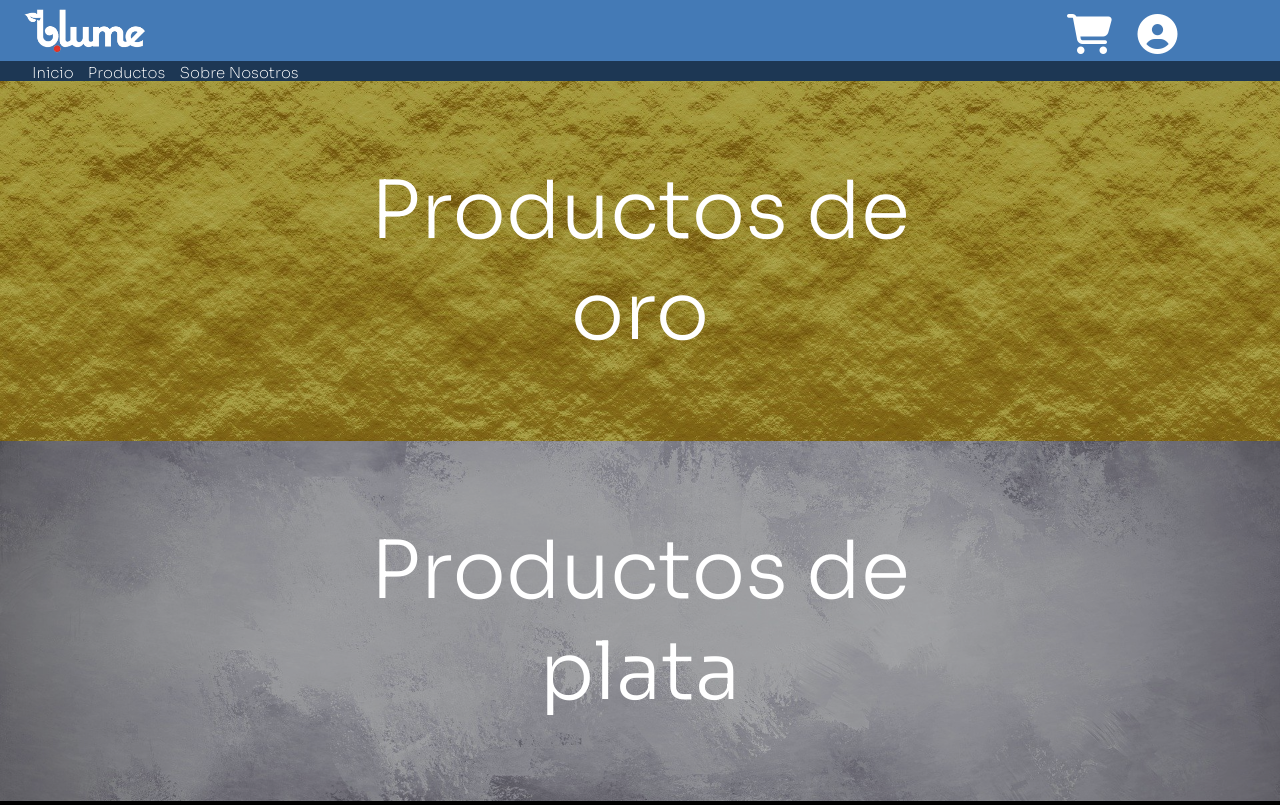
After one commit to manuelandres66/blume, a Django app: page /joya/ in a window 1280 px wide. The commit adds this page. Run offline with Django 3.2, Linux system fonts and the light colour scheme; some libraries are stand-ins or nearby versions.

Commit message:
Pagina productos, Cantidad Items, Start envios

```diff
--- a/envios/models.py
+++ b/envios/models.py
@@ -56,3 +56,4 @@ class Envios(models.Model):
 class Item_enviado(models.Model):
     envio = models.ForeignKey(Envios, on_delete=models.CASCADE)
     producto = models.ForeignKey(Joya, on_delete=models.CASCADE)
+    cantidad = models.PositiveIntegerField(default=1)
--- a/principal/urls.py
+++ b/principal/urls.py
@@ -5,16 +5,22 @@ from . import views
 
 urlpatterns  = [
     path('', views.home),
+    path('joya/', views.productos),
     path('joya/<str:material>/<str:tipo>/<int:id_joya>/', views.joya),
     path('joya/<str:material>/', views.oro),
+
     path('login/', views.ingresar),
     path('login/cuenta_nueva/', views.nueva_cuenta),
     path('logout/', views.salir),
+
     path('carro/', views.carro_compras),
     path('carro/ahora/', views.comprar_ahora),
+
     path('checkout/', views.checkout),
     path('checkout/tarjeta/', views.tarjeta),
     path('checkout/pse/', views.pse),
     path('checkout/ticket/<str:tipo>/', views.ticket),
-    path('checkout/check/', views.check)
+    path('checkout/check/', views.check),
+
+    path('tusenvios/', views.pagina_envios)
 ]
--- a/principal/views.py
+++ b/principal/views.py
@@ -30,7 +30,24 @@ def oro(request, material):
     ctx = {'material' : material, 'mas_vendidos' : mas_vendidos, 'aretes' : aretes, 'collares' : collares,  'pulseras' : pulseras, 'anillos' : anillos, 'otros' : otros}
     return render(request, 'material.html', ctx)
 
+def productos(request):
+    return render(request, 'productos.html')
+
+
 #Logica
+
+def pagina_envios(request):
+    usuario = User.objects.get(username=request.user)
+    tus_envios = Envios.objects.filter(propietario=usuario, completado=True).order_by('fecha_pedido')
+    todos_items = []
+    for envio in tus_envios:
+        items = Item_enviado.objects.filter(envio=envio)
+        todos_items.append(items)
+
+    ctx = {'envios' : tus_envios, 'items' : todos_items}
+    return render(request, 'pagina_envios.html', ctx)
+
+
 def joya(request, material, tipo, id_joya):
     joya_f = get_object_or_404(Joya, id=id_joya, material=material, tipo=tipo)
     joya_f.vistas += 1  # Aumentamos una vista
@@ -205,6 +222,7 @@ def checkout(request):
         return redirect('/carro')
 
 
+#Cambiar a Variable de entorno
 ACCESS_TOKEN = "TEST-7015827786312976-082121-23bfc9a07e3866546d30a2b05c67cebb-629488757"
 
 
@@ -252,7 +270,7 @@ def tarjeta(request):
             for producto in productos:
                 producto.producto.stock -= producto.cantidad
                 producto.producto.save()
-                Item_enviado(envio=envio, producto=producto.producto).save()
+                Item_enviado(envio=envio, producto=producto.producto, cantidad=producto.cantidad).save()
 
             # Completando el envio
             envio.completado = True
--- a/templates/barra.html
+++ b/templates/barra.html
@@ -16,7 +16,7 @@
     <div class="barra-abajo">
         <div class="links">
             <a href="/">Inicio</a>
-            <a>Productos</a>
+            <a href="/joya/">Productos</a>
             <a>Sobre Nosotros</a>
         </div>
     </div>
--- /dev/null
+++ b/templates/productos.html
@@ -0,0 +1,63 @@
+<!DOCTYPE html>
+<html>
+    {% include 'barra.html' %}
+    <head>
+        <title>Productos</title>
+        <script src="https://kit.fontawesome.com/7c5129238c.js" crossorigin="anonymous"></script>
+        <link href="https://fonts.googleapis.com/css2?family=Sora:wght@100;200;300;400;500;600;700;800&display=swap" rel="stylesheet">
+    <link href="https://fonts.googleapis.com/css2?family=Roboto&display=swap" rel="stylesheet">
+    </head>
+    <body>
+        <div class="container">
+            <img src="/static/images/oro_fondo.jpg">
+            <a href="/joya/oro"><h2 class="titulo" id="oro_titulo">Productos de oro</h2></a>
+        </div>
+        <div class="container">
+            <img src="/static/images/plata_fondo.jpg">
+            <a href="/joya/plata"><h2 class="titulo" id="plata_titulo">Productos de plata</h2></a>
+        </div>
+    </body>
+    <style>
+        body {
+            background-color: #000;
+            overflow: hidden;
+        }
+
+        .container {
+            width: 100%;
+            height: 45vh;
+            position: relative;
+        }
+
+        .container img {
+            width: 100%;
+            height: 100%;
+            object-fit: cover;
+            z-index: 2;
+            opacity: .7;
+        }
+
+        .titulo {
+            opacity: 1;
+            font-family: 'Sora', sans-serif;
+            font-size: 80px;
+            text-align: center;
+            font-weight: 300;
+            z-index: 5;
+            color: #fff;
+            position: absolute;
+            top: 50%;
+            left: 50%;
+            transform: translate(-50%, -50%);
+            transition: font-size 1s;
+        }
+
+        .titulo:hover {
+            font-size: 100px;
+        }
+
+        h2 {
+            color: #fff;
+        }
+    </style>
+</html>
```
Also changed, not shown: static/css/checkout.css (+5 -2 lines), static/css/material.css (+7 -0 lines), templates/pagina_envios.html (added, +18 -0 lines), envios/migrations/0009_item_enviado_cantidad.py (added), static/images/oro_fondo.jpg (added), static/images/oro_fondo.png (added), static/images/plata_fondo.jpg (added).
